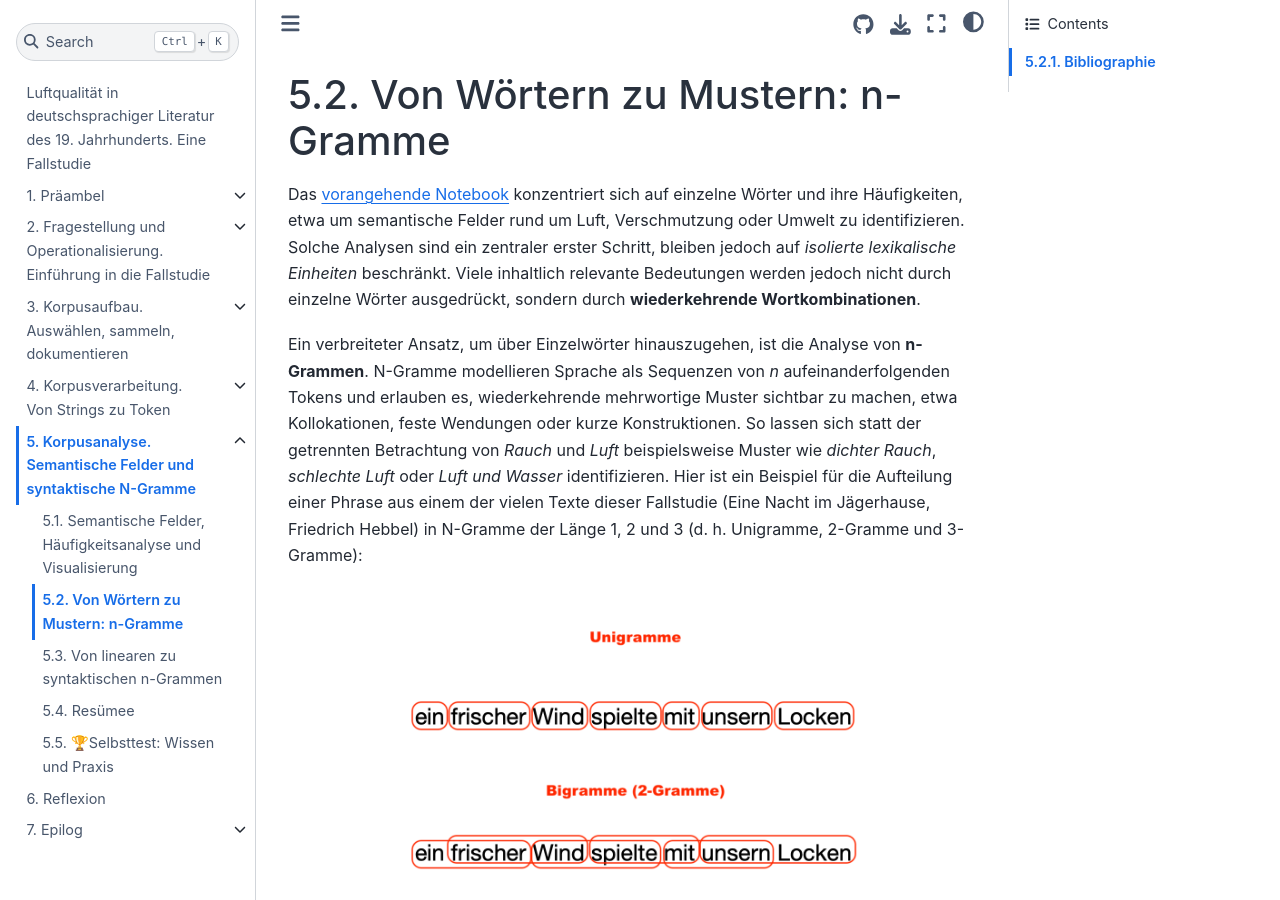
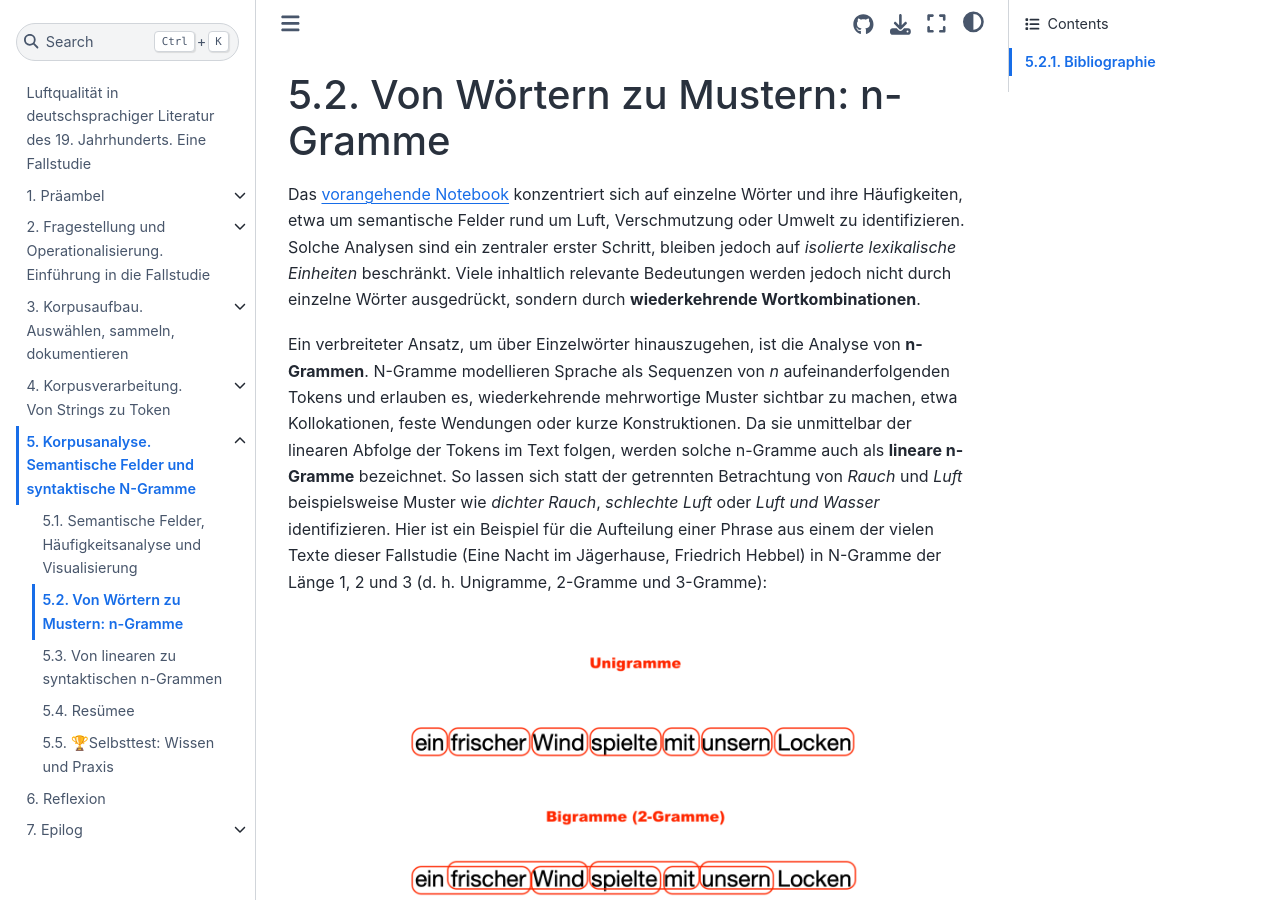
Before and after one commit to quadriga-dk/Text-Fallstudie-3, a Jupyter Book: the page built from corpus_analysis/corpus-analysis_ngrams-intro.md, in a window 1280 px wide and 900 px high. Built offline with Jupyter Book 1.0.4 settings and Sphinx 7.4.7 and the Sphinx Book theme 1.1.4, drawn with Linux system fonts in a browser that asks for light colours; pages that are not in the unit, such as notebooks, are missing from menus; cross-references to code outside the pages are shown as plain code.

Commit message:
introduce the term 'lineare n-Gramme' in ngrams intro
The next subchapter is titled "Von linearen zu syntaktischen n-Grammen"
and refers back to "lineare n-Gramme", but the term was never introduced.
Define it where n-grams are first described as sequences of consecutive
tokens.

Fixes #203

````diff
--- a/corpus_analysis/corpus-analysis_ngrams-intro.md
+++ b/corpus_analysis/corpus-analysis_ngrams-intro.md
@@ -2,7 +2,7 @@
 
 Das [vorangehende Notebook](corpus-analysis_semantic-field-analysis.ipynb) konzentriert sich auf einzelne Wörter und ihre Häufigkeiten, etwa um semantische Felder rund um Luft, Verschmutzung oder Umwelt zu identifizieren. Solche Analysen sind ein zentraler erster Schritt, bleiben jedoch auf *isolierte lexikalische Einheiten* beschränkt. Viele inhaltlich relevante Bedeutungen werden jedoch nicht durch einzelne Wörter ausgedrückt, sondern durch **wiederkehrende Wortkombinationen**.
 
-Ein verbreiteter Ansatz, um über Einzelwörter hinauszugehen, ist die Analyse von **n-Grammen**. N-Gramme modellieren Sprache als Sequenzen von *n* aufeinanderfolgenden Tokens und erlauben es, wiederkehrende mehrwortige Muster sichtbar zu machen, etwa Kollokationen, feste Wendungen oder kurze Konstruktionen. So lassen sich statt der getrennten Betrachtung von *Rauch* und *Luft* beispielsweise Muster wie *dichter Rauch*, *schlechte Luft* oder *Luft und Wasser* identifizieren. Hier ist ein Beispiel für die Aufteilung einer Phrase aus einem der vielen Texte dieser Fallstudie (Eine Nacht im Jägerhause, Friedrich Hebbel) in N-Gramme der Länge 1, 2 und 3 (d. h. Unigramme, 2-Gramme und 3-Gramme):
+Ein verbreiteter Ansatz, um über Einzelwörter hinauszugehen, ist die Analyse von **n-Grammen**. N-Gramme modellieren Sprache als Sequenzen von *n* aufeinanderfolgenden Tokens und erlauben es, wiederkehrende mehrwortige Muster sichtbar zu machen, etwa Kollokationen, feste Wendungen oder kurze Konstruktionen. Da sie unmittelbar der linearen Abfolge der Tokens im Text folgen, werden solche n-Gramme auch als **lineare n-Gramme** bezeichnet. So lassen sich statt der getrennten Betrachtung von *Rauch* und *Luft* beispielsweise Muster wie *dichter Rauch*, *schlechte Luft* oder *Luft und Wasser* identifizieren. Hier ist ein Beispiel für die Aufteilung einer Phrase aus einem der vielen Texte dieser Fallstudie (Eine Nacht im Jägerhause, Friedrich Hebbel) in N-Gramme der Länge 1, 2 und 3 (d. h. Unigramme, 2-Gramme und 3-Gramme):
 
 ```{figure} ../assets/images/ngrams_simple.png
 ---
````
